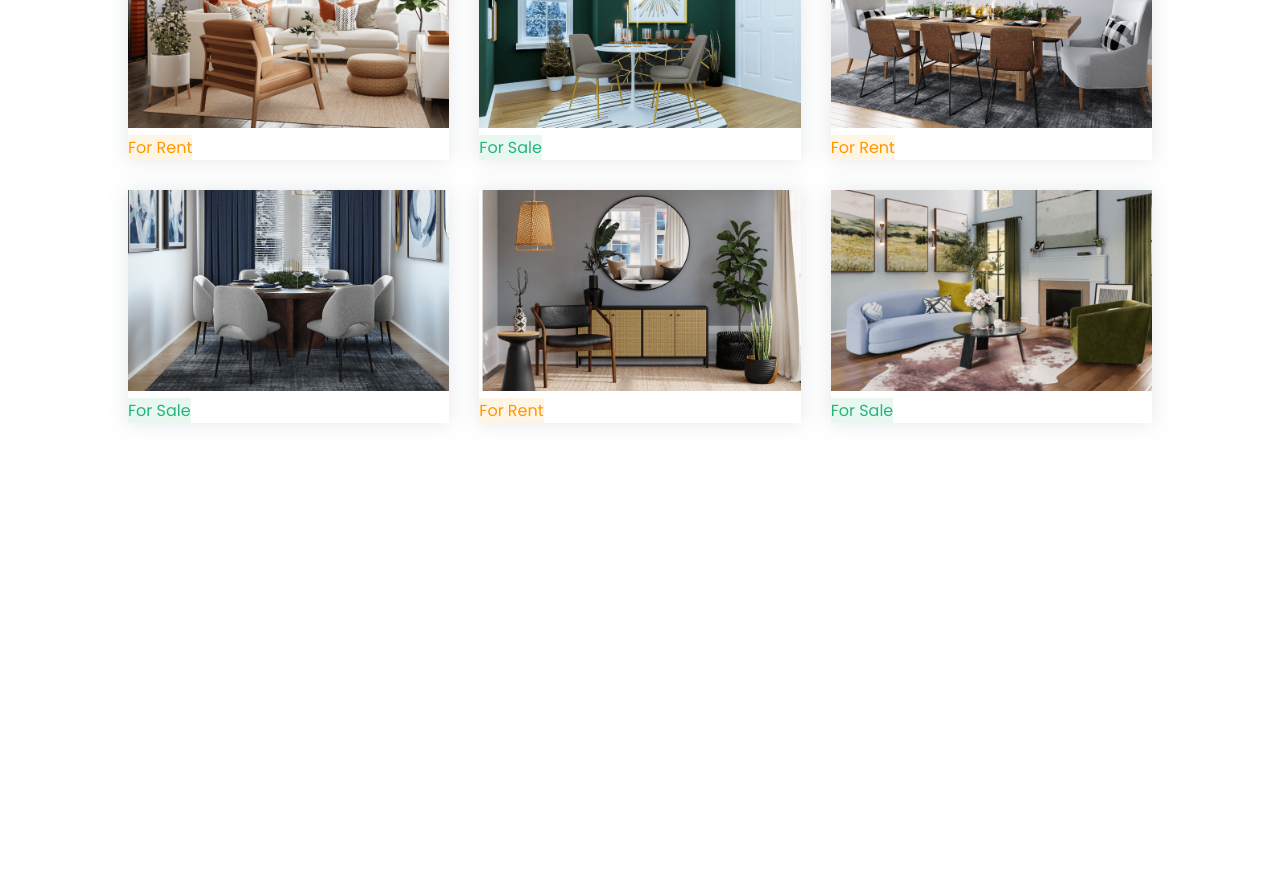
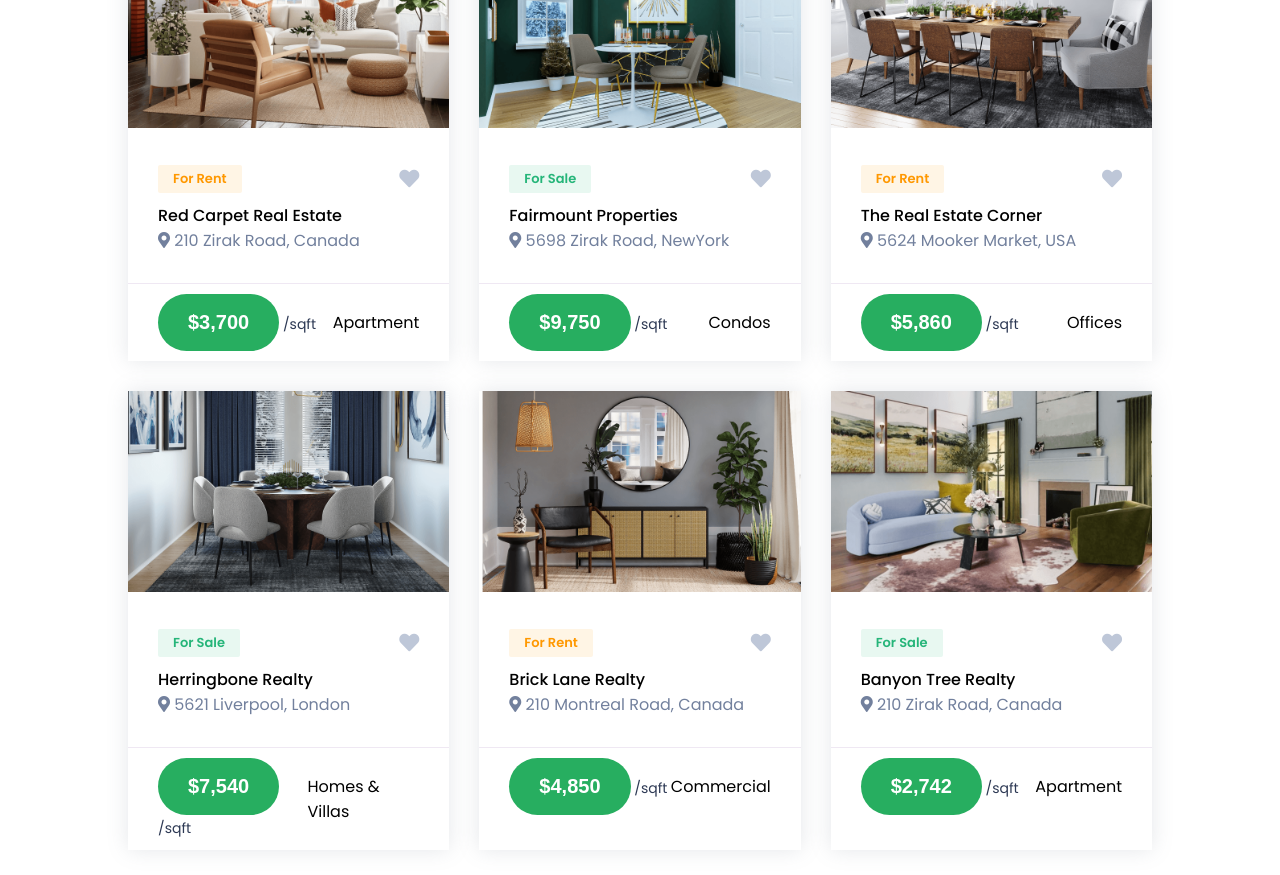
Before and after one commit to Tduncan14/realestatehouse, a React (Create React App) app: page / in a window 1280 px wide. Shown: the part 1560-2435 px from the top of the page. Before the commit the page ends 2063 px from the top, so only its background shows below. Built offline with nearby package versions, Linux system fonts and the light colour scheme.

Commit message:
keep moving forward

```diff
--- a/src/App.css
+++ b/src/App.css
@@ -126,3 +126,8 @@ img{
   width:100%;
   height:100%;
 }
+
+.btn2{
+  border-radius:50px;
+  font-size:20px;
+}
--- a/src/components/Home/recent/Recent.css
+++ b/src/components/Home/recent/Recent.css
@@ -0,0 +1,36 @@
+.recent .text{
+    padding:30px;
+}
+
+
+.recent .category span{
+    padding:4px 15px;
+    border-radius:2px;
+    font-weight:600;
+    font-size:13px;
+    display:inline-block;
+}
+
+.recent .category span{
+    padding:4px 15px;
+    border-radius:2px;
+    font-weight:600;
+    font-size:13px;
+    display:inline-block;
+}
+
+.recent  .category i {
+    font-size:20px;
+    color:#bec7d8;
+}
+
+
+.recent p {
+    color:#72809d;
+}
+
+
+.recent .button{
+    border-top:1px solid  #efe8f3;
+    padding:10px 30px;
+}
--- a/src/components/Home/recent/Recent.js
+++ b/src/components/Home/recent/Recent.js
@@ -1,6 +1,7 @@
 import React from 'react'
 import Heading from '../../heading/heading'
 import RecentCard from './RecentCard'
+import './Recent.css'
 
 const Recent = () => {
   return (
--- a/src/components/Home/recent/RecentCard.js
+++ b/src/components/Home/recent/RecentCard.js
@@ -21,7 +21,20 @@ const RecentCard = () => {
                             {category}
                                 </span>
 
+                                <i className="fa fa-heart"></i>
+
                             </div>
+                            <h4>{name}</h4>
+                            <p>
+                                <i className="fa fa-location-dot"></i> {location}
+                            </p>
+                        </div>
+                        <div className="button flex">
+                            <div>
+                                 <button className="btn2">{price}</button>
+                                 <label htmlFor=""> /sqft</label>
+                            </div>
+                            <span>{type}</span>
                         </div>
                     </div>
                 )
```
Also changed, not shown: src/components/Home/awards/Awards.css (added), src/components/Home/awards/Awards.js (added).
